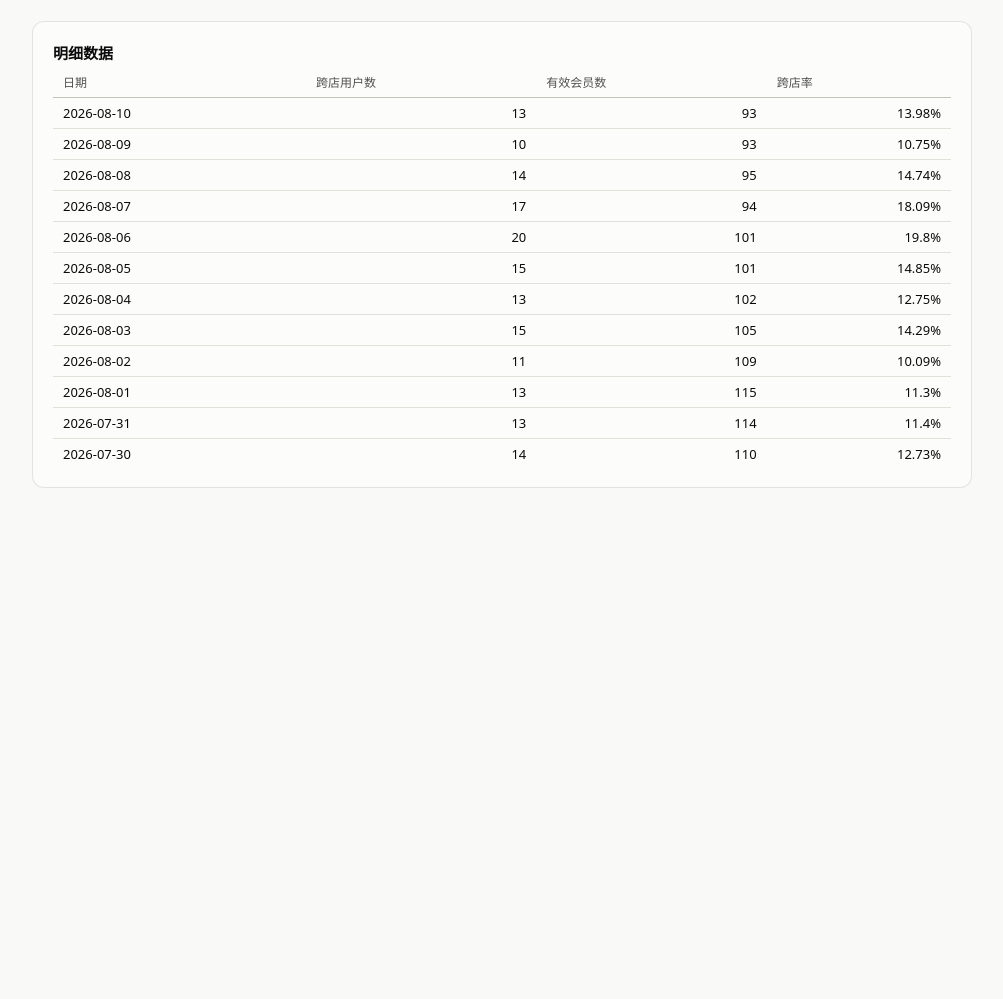
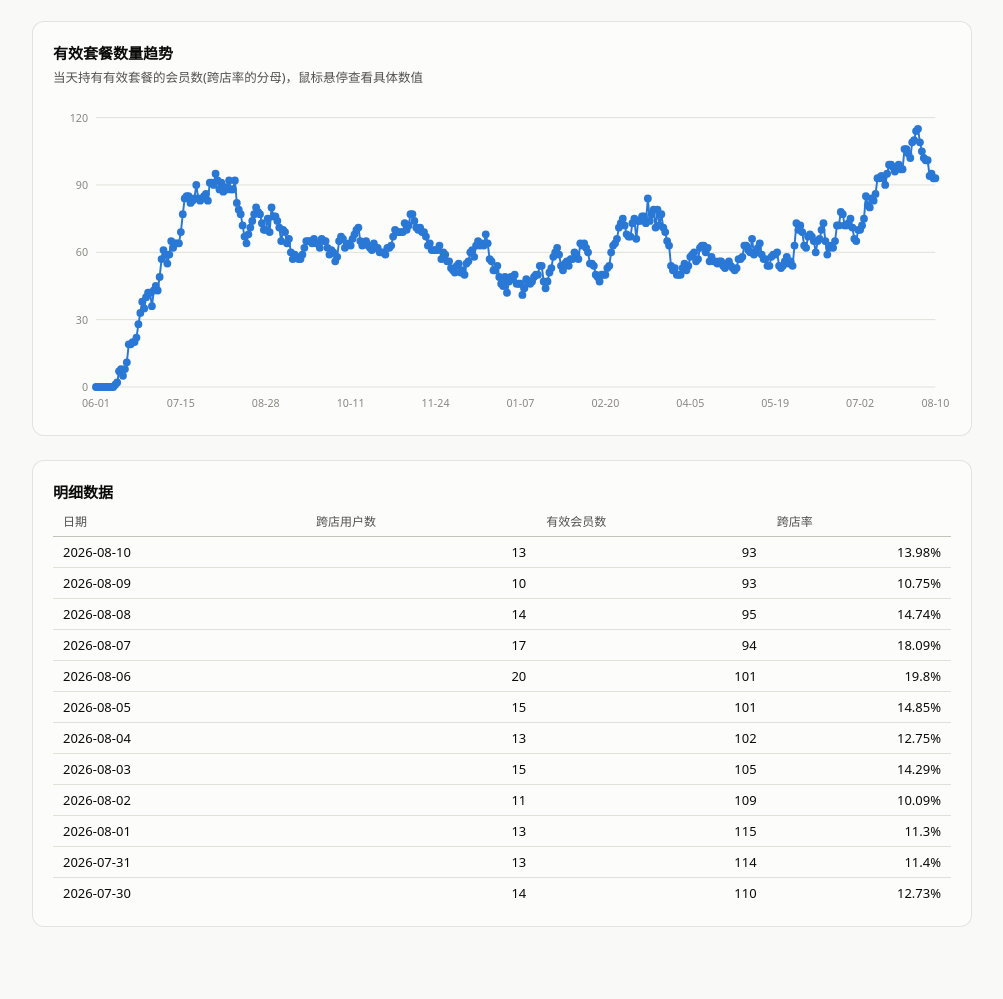
Before and after one commit to nekomusumehellen-coder/cross-store-rate, a plain HTML site: page index.html in a window 1280 px wide. Shown: the part 679-1678 px from the top of the page, without its empty margins (138-1141 px from the left). Before the commit the page ends 1239 px from the top, so only its background shows below. Drawn offline with Linux system fonts and the light colour scheme.

Commit message:
看板新增有效套餐数量趋势折线图，跟跨店率图共用同一套日期筛选

```diff
--- a/index.html
+++ b/index.html
@@ -112,6 +112,12 @@ td.num { text-align: right; font-variant-numeric: tabular-nums; }
   </div>
 
   <div class="card">
+    <h2>有效套餐数量趋势</h2>
+    <p class="desc">当天持有有效套餐的会员数(跨店率的分母)，鼠标悬停查看具体数值</p>
+    <div id="chartAreaDenom"></div>
+  </div>
+
+  <div class="card">
     <h2>明细数据</h2>
     <div class="scroll-table" id="tableArea"></div>
   </div>
@@ -184,6 +190,7 @@ function render() {
   const data = getFiltered();
   renderKpis(data);
   renderChart(data);
+  renderDenomChart(data);
   renderTable(data);
 }
 
@@ -220,8 +227,9 @@ function renderTable(data) {
   `;
 }
 
-function renderChart(data) {
-  const chartArea = document.getElementById('chartArea');
+// 通用折线图：containerId 挂载点，valueKey 取哪个字段画线，fmtTick/fmtTooltip 控制文案
+function drawLineChart(containerId, data, { valueKey, fmtTick, fmtTooltip, ariaLabel, niceStep = 5 }) {
+  const chartArea = document.getElementById(containerId);
   if (data.length < 1) {
     chartArea.innerHTML = '<div class="empty">这个区间还没有数据</div>';
     return;
@@ -229,16 +237,16 @@ function renderChart(data) {
   const W = 920, H = 320;
   const padL = 44, padR = 16, padT = 16, padB = 28;
   const plotW = W - padL - padR, plotH = H - padT - padB;
-  const maxRate = Math.max(10, Math.ceil(Math.max(...data.map((d) => d.rate)) / 5) * 5);
+  const maxVal = Math.max(niceStep * 2, Math.ceil(Math.max(...data.map((d) => d[valueKey])) / niceStep) * niceStep);
   const n = data.length;
 
   const x = (i) => padL + (n === 1 ? plotW / 2 : (i / (n - 1)) * plotW);
-  const y = (rate) => padT + plotH - (rate / maxRate) * plotH;
+  const y = (v) => padT + plotH - (v / maxVal) * plotH;
 
-  const yTicks = [0, maxRate / 4, maxRate / 2, (maxRate * 3) / 4, maxRate].map((v) => Math.round(v * 10) / 10);
+  const yTicks = [0, maxVal / 4, maxVal / 2, (maxVal * 3) / 4, maxVal].map((v) => Math.round(v * 10) / 10);
   const gridLines = yTicks.map((t) => `
     <line x1="${padL}" y1="${y(t).toFixed(2)}" x2="${W - padR}" y2="${y(t).toFixed(2)}" class="gridline"></line>
-    <text x="${padL - 8}" y="${(y(t) + 4).toFixed(2)}" class="axis-label" text-anchor="end">${t}%</text>
+    <text x="${padL - 8}" y="${(y(t) + 4).toFixed(2)}" class="axis-label" text-anchor="end">${fmtTick(t)}</text>
   `).join('');
 
   const step = Math.max(1, Math.ceil(n / 10));
@@ -247,15 +255,15 @@ function renderChart(data) {
     : ''
   ).join('');
 
-  const pathD = data.map((d, i) => `${i === 0 ? 'M' : 'L'}${x(i).toFixed(2)},${y(d.rate).toFixed(2)}`).join(' ');
+  const pathD = data.map((d, i) => `${i === 0 ? 'M' : 'L'}${x(i).toFixed(2)},${y(d[valueKey]).toFixed(2)}`).join(' ');
 
   const dots = data.map((d, i) => `
-    <circle class="dot" cx="${x(i).toFixed(2)}" cy="${y(d.rate).toFixed(2)}" r="4"
+    <circle class="dot" cx="${x(i).toFixed(2)}" cy="${y(d[valueKey]).toFixed(2)}" r="4"
       data-date="${d.date}" data-numerator="${d.numerator}" data-denominator="${d.denominator}" data-rate="${d.rate}"></circle>
   `).join('');
 
   chartArea.innerHTML = `
-    <svg viewBox="0 0 ${W} ${H}" class="chart-svg" role="img" aria-label="回兴店跨店率趋势">
+    <svg viewBox="0 0 ${W} ${H}" class="chart-svg" role="img" aria-label="${ariaLabel}">
       ${gridLines}
       <path class="line-path" d="${pathD}"></path>
       ${dots}
@@ -266,8 +274,7 @@ function renderChart(data) {
   const tt = document.getElementById('tt');
   chartArea.querySelectorAll('.dot').forEach((dot) => {
     dot.addEventListener('mousemove', (e) => {
-      const { date, numerator, denominator, rate } = dot.dataset;
-      tt.innerHTML = `<b>${date}</b><br>跨店率 ${rate}%　(${numerator}/${denominator})`;
+      tt.innerHTML = fmtTooltip(dot.dataset);
       tt.style.left = (e.clientX + 14) + 'px';
       tt.style.top = (e.clientY - 10) + 'px';
       tt.style.opacity = 1;
@@ -276,6 +283,25 @@ function renderChart(data) {
   });
 }
 
+function renderChart(data) {
+  drawLineChart('chartArea', data, {
+    valueKey: 'rate',
+    fmtTick: (t) => `${t}%`,
+    fmtTooltip: ({ date, numerator, denominator, rate }) => `<b>${date}</b><br>跨店率 ${rate}%　(${numerator}/${denominator})`,
+    ariaLabel: '回兴店跨店率趋势',
+  });
+}
+
+function renderDenomChart(data) {
+  drawLineChart('chartAreaDenom', data, {
+    valueKey: 'denominator',
+    fmtTick: (t) => `${t}`,
+    fmtTooltip: ({ date, denominator }) => `<b>${date}</b><br>有效套餐数量 ${denominator}`,
+    ariaLabel: '回兴店有效套餐数量趋势',
+    niceStep: 10,
+  });
+}
+
 loadData();
 </script>
 </body>
```
